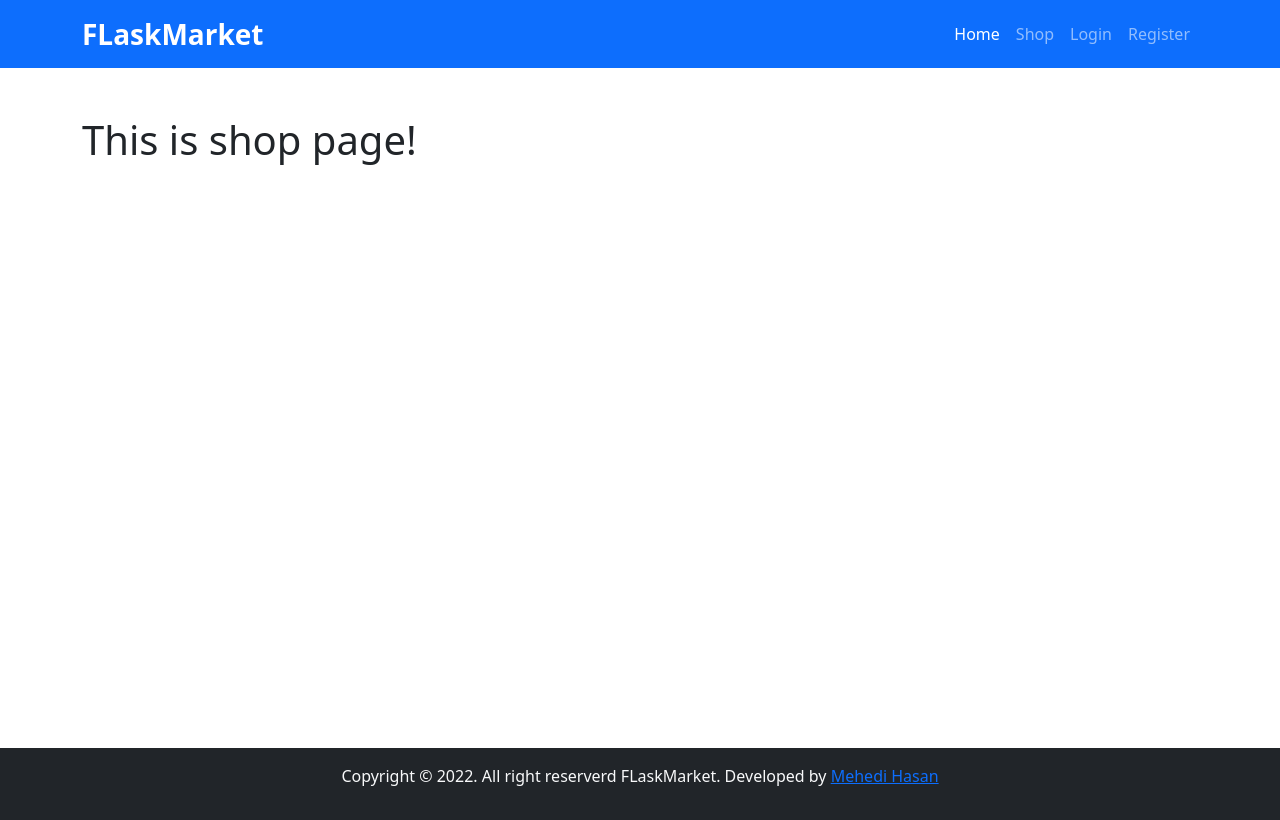
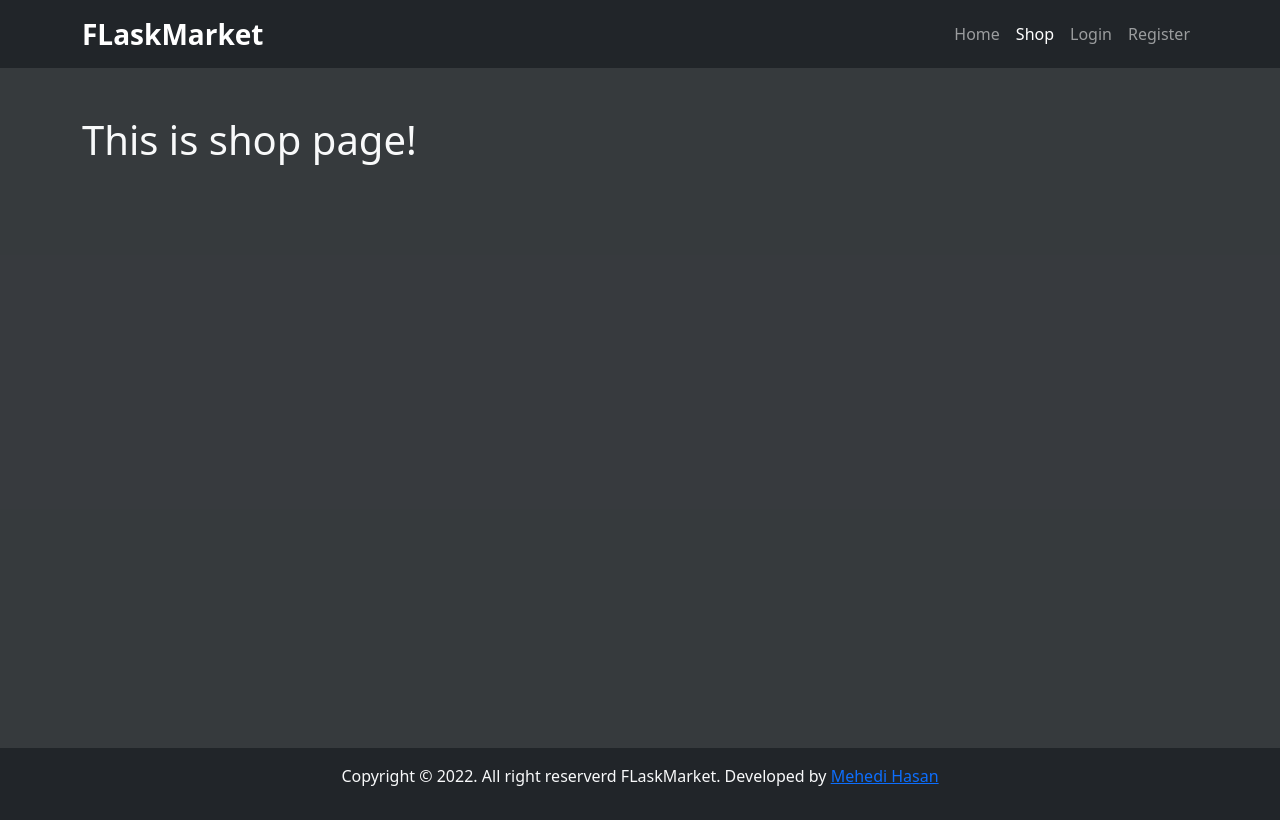
Before and after one commit to ProMehedi/flaskMarket, a Flask app: page /shop in a window 1280 px wide. Run offline with Flask 2, Linux system fonts and the light colour scheme.

Commit message:
Change to Dark Mode

```diff
--- a/market.py
+++ b/market.py
@@ -4,15 +4,15 @@ app = Flask(__name__)
 
 @app.route('/')
 @app.route('/home')
-def home():
+def home_page():
     return render_template('home.html')
 
 
 @app.route('/shop')
-def shop():
+def shop_page():
     return render_template('shop.html')
 
 
 @app.route('/user/<name>')
-def user(name):
+def user_page(name):
     return f'<h1>Hey {name}, Welcome Back!</h1>'
--- a/templates/home.html
+++ b/templates/home.html
@@ -9,7 +9,7 @@
 </head>
 
 <body>
-    <nav class="navbar navbar-expand-lg navbar-dark bg-primary">
+    <nav class="navbar navbar-expand-lg navbar-dark bg-dark">
         <div class="container">
             <a class="navbar-brand fs-3 fw-bold mr-auto" href="#">FLaskMarket</a>
             <button class="navbar-toggler" type="button" data-bs-toggle="collapse" data-bs-target="#navbarNavAltMarkup"
@@ -28,7 +28,7 @@
         </div>
     </nav>
 
-    <main class="py-5" style="min-height: 85vh;">
+    <main class="py-5 bg-dark text-light" style="min-height: 85vh; --bs-bg-opacity: .9">
         <div class="container">
 
             <h1>Hello, world!</h1>
--- a/templates/shop.html
+++ b/templates/shop.html
@@ -9,7 +9,7 @@
 </head>
 
 <body>
-    <nav class="navbar navbar-expand-lg navbar-dark bg-primary">
+    <nav class="navbar navbar-expand-lg navbar-dark bg-dark">
         <div class="container">
             <a class="navbar-brand fs-3 fw-bold mr-auto" href="#">FLaskMarket</a>
             <button class="navbar-toggler" type="button" data-bs-toggle="collapse" data-bs-target="#navbarNavAltMarkup"
@@ -18,8 +18,8 @@
             </button>
             <div class="collapse navbar-collapse justify-content-end" id="navbarNavAltMarkup">
                 <div class="navbar-nav">
-                    <a class="nav-link active" aria-current="page" href="/">Home</a>
-                    <a class="nav-link" href="/shop">Shop</a>
+                    <a class="nav-link" href="/">Home</a>
+                    <a class="nav-link active" aria-current="page" href="/shop">Shop</a>
                     <a class="nav-link" href="/login">Login</a>
                     <a class="nav-link" href="/register">Register</a>
                 </div>
@@ -28,7 +28,7 @@
         </div>
     </nav>
 
-    <main class="py-5" style="min-height: 85vh;">
+    <main class="py-5 bg-dark text-light" style="min-height: 85vh; --bs-bg-opacity: .9">
         <div class="container">
 
             <h1>This is shop page!</h1>
```
